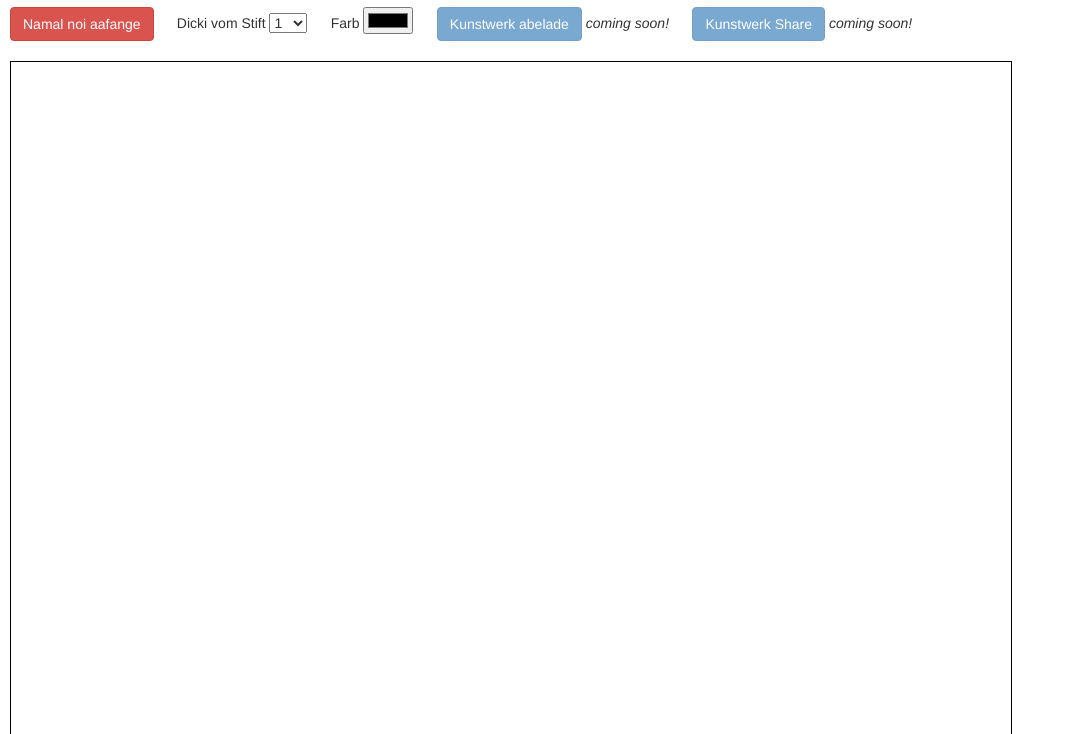
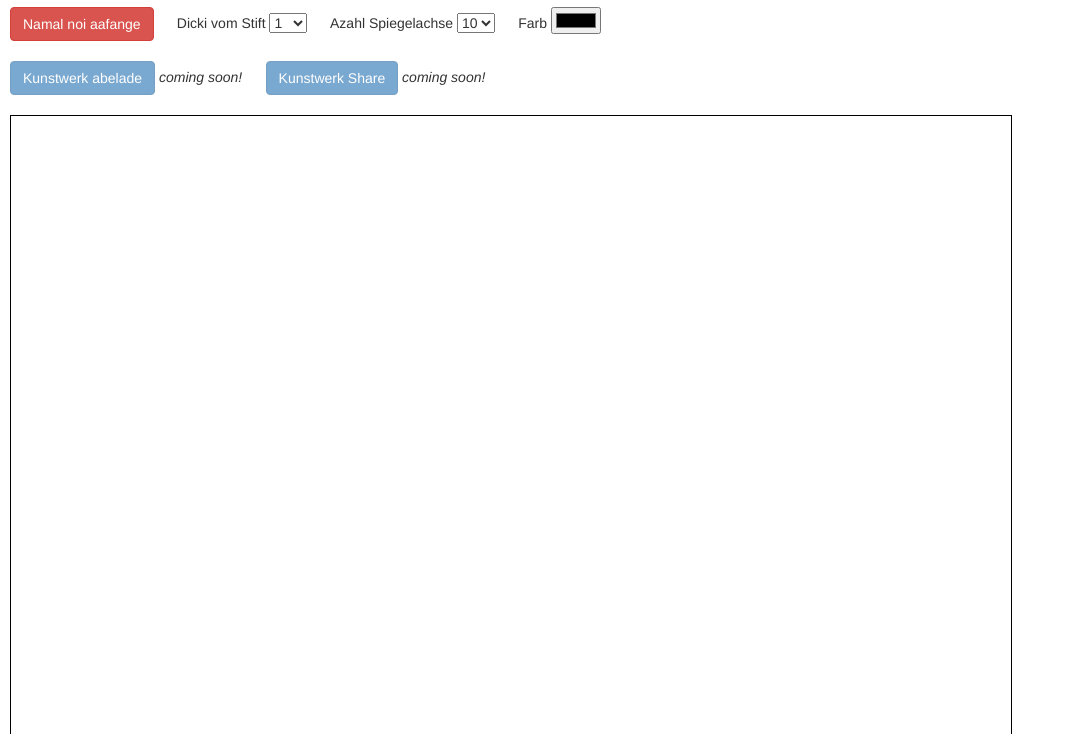
Before and after one commit to lucnat/mandala, a plain HTML site: page index.html in a window 1280 px wide. Shown: the part 66-800 px from the top of the page, without its empty margins (0-1065 px from the left). Drawn offline with nearby package versions, Linux system fonts and the light colour scheme.

Commit message:
axis selection

```diff
--- a/index.html
+++ b/index.html
@@ -13,11 +13,26 @@
             <option value="6">6</option>
             <option value="10">10</option>
         </select>
+        &nbsp;&nbsp;&nbsp;&nbsp;
+        Azahl Spiegelachse <select id="amountAxis">
+            <option value="1">1</option>
+            <option value="2">2</option>
+            <option value="3">3</option>
+            <option value="4">3</option>
+            <option value="6">6</option>
+            <option value="8">8</option>
+            <option value="10" selected="true">10</option>
+            <option value="12">12</option>
+            <option value="14">14</option>
+            <option value="16">16</option>
+            <option value="20">20</option>
+            <option value="30">30</option>
+        </select>
 
                 &nbsp;&nbsp;&nbsp;&nbsp;
          Farb <input id="colorpicker" type="color" name="color" value="#000000">
-
         		&nbsp;&nbsp;&nbsp;&nbsp;
+        <br><br>
         <button class="btn btn-primary disabled">Kunstwerk abelade</button> <i>coming soon!</i>
                 &nbsp;&nbsp;&nbsp;&nbsp;
 
@@ -46,11 +61,12 @@ var ctx;
 var amountAxis = 1;
 
 function copyOnOthers(){
-    myCanvas = document.getElementById('myCanvas')
-    bg = document.getElementById('bg').getContext('2d')
-    for(var i=0; i<8; i++){
+    myCanvas = document.getElementById('myCanvas');
+    bg = document.getElementById('bg').getContext('2d');
+    var n = $('#amountAxis').val()/1.0;
+    for(var i=0; i<n; i++){
 	    bg.translate(500,500);
-	    bg.rotate(22.5*Math.PI/180);
+	    bg.rotate(Math.PI/n);
 	    bg.translate(-500,-500);
 	    bg.drawImage(myCanvas,0,0);
     }
```
Also changed, not shown: halloffame/luc1.png (added), 1 other file.
